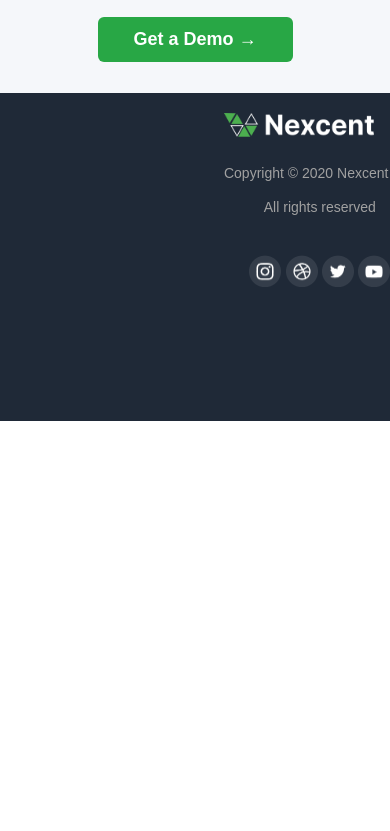
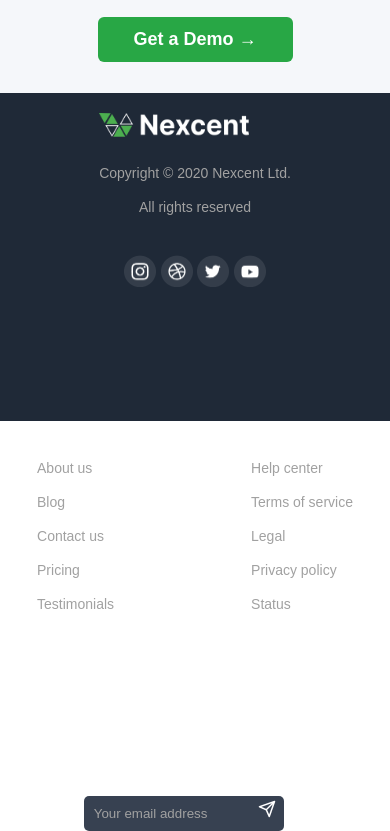
Before and after one commit to Dimma-tech417/figma-design, a plain HTML site: page index.html in a window 390 px wide. Shown: the part 5707-6538 px from the top of the page. Before the commit the page ends 6128 px from the top, so only its background shows below. Drawn offline with Linux system fonts and the light colour scheme; a script that the page names is missing.

Commit message:
This is my second commit and I made some changes in the CSS

```diff
--- a/styles.css
+++ b/styles.css
@@ -776,6 +776,8 @@ body {
         justify-content: center;
         text-align: center;
         padding: 20px 5%;
+        max-width: 100%;
+        /* height: auto; */
 
     }
 
@@ -783,6 +785,7 @@ body {
         display: flex;
         flex-wrap: wrap;
 
+
     }
 
 }
```
